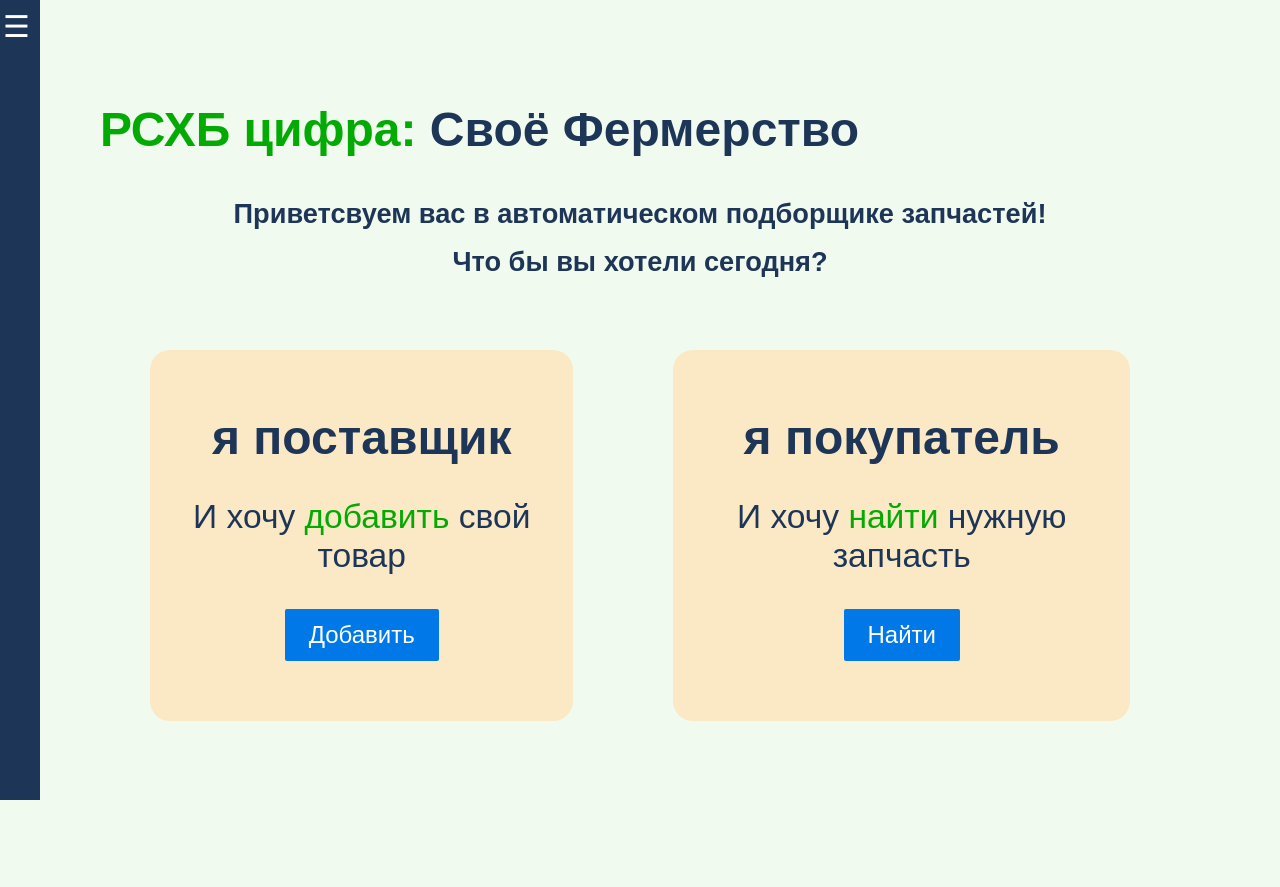
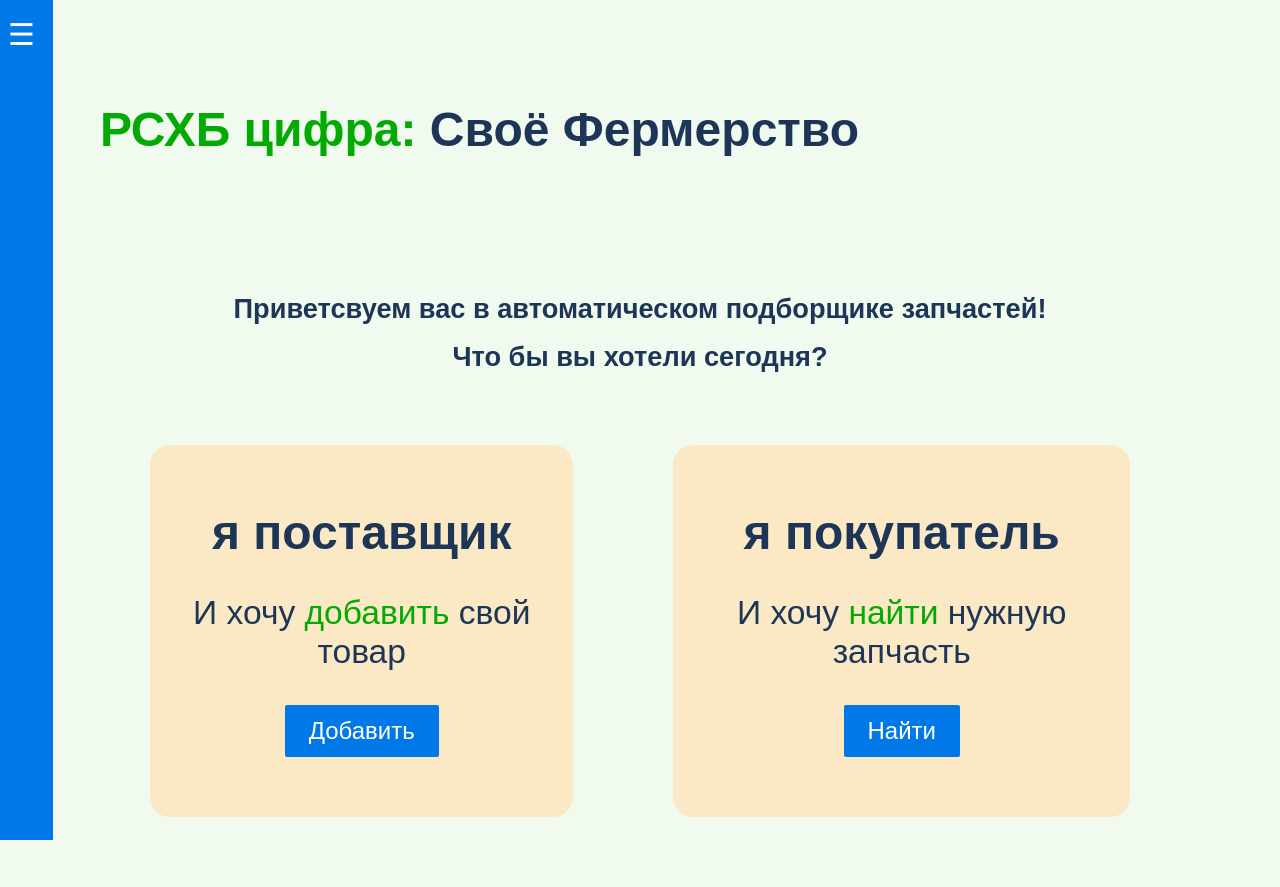
Before and after one commit to onekram/rshb-project, a Flask app: page / in a window 1280 px wide. Before the commit the page ends 800 px from the top, so only its background shows below. Run offline with Flask 3, Linux system fonts and the light colour scheme; some libraries are stand-ins or nearby versions.

Commit message:
fix: color scheme

```diff
--- a/flask-app/static/style/styles.css
+++ b/flask-app/static/style/styles.css
@@ -1,10 +1,6 @@
 body {
     background-color: #F1FAEE;
     color: #1D3557;
-}
-
-body {
-    margin: 0;
 }
 
 p {
@@ -49,18 +45,19 @@
     padding: 60px 40px;
 
     background: #FBE9C5;
-    transition: all 700ms ease;
+    transition: all 300ms ease;
 }
 
 .colorBox.hover {
-    background: #FFD28F;
-	box-shadow: inset 0 0 0 3px #1D3557;
+	background: rgba(0,0,0,0);
+	box-shadow: inset 0 0 0 2px #0078e7;
+    /* color: #0078e7; */
 }
 
 .sidebar {
-    width: 20%;
+    width: 21%;
     height: 100%;
-    background-color: rgba(29, 53, 87, 1);
+    background-color: #0078e7;
     color: white;
     padding: 20px;
     position: fixed;
@@ -70,7 +67,7 @@
 
 .sidebar.open {
     left: 0;
-    background-color: rgba(29, 53, 87, 0.8);
+    background-color: #0077e79e;
 }
 
 .sidebar h2 {
@@ -83,7 +80,8 @@
 }
 
 .sidebar ul li {
-    margin: 10px 0;
+    margin: 50px 0;
+    /* padding: 40px 0; */
 }
 
 .sidebar ul li a {
@@ -103,7 +101,7 @@
     font-size: 30px;
     top: 0;
     right: 0;
-    padding: 10px;
+    padding: 18px;
     position: absolute;
     color: white;
     border-radius: 5px;
--- a/flask-app/templates/index.html
+++ b/flask-app/templates/index.html
@@ -6,6 +6,7 @@
  <header>
     <h1><span class="brand">РСХБ цифра:</span> Своё Фермерство</h1>
 </header>
+    <main>
         <div id="description">
             <h3>Приветсвуем вас в автоматическом подборщике запчастей!<br> Что бы вы хотели сегодня?</h3>
         </div>
@@ -21,4 +22,5 @@
                 <a class="pure-button pure-button-primary" href="buyer">Найти</a>
             </div>
         </div>
+    </main>
 {% endblock %}
```
Lines whose indentation alone changed are shown as unchanged.
